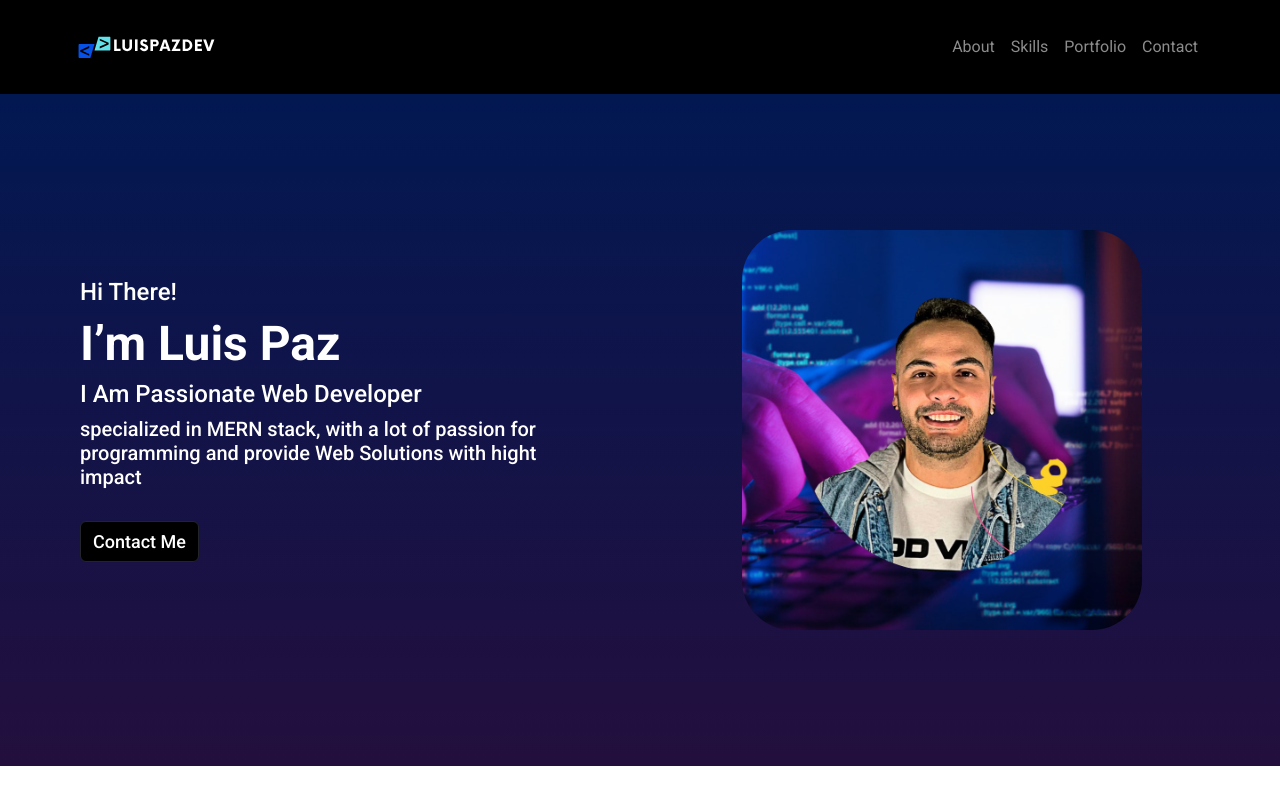
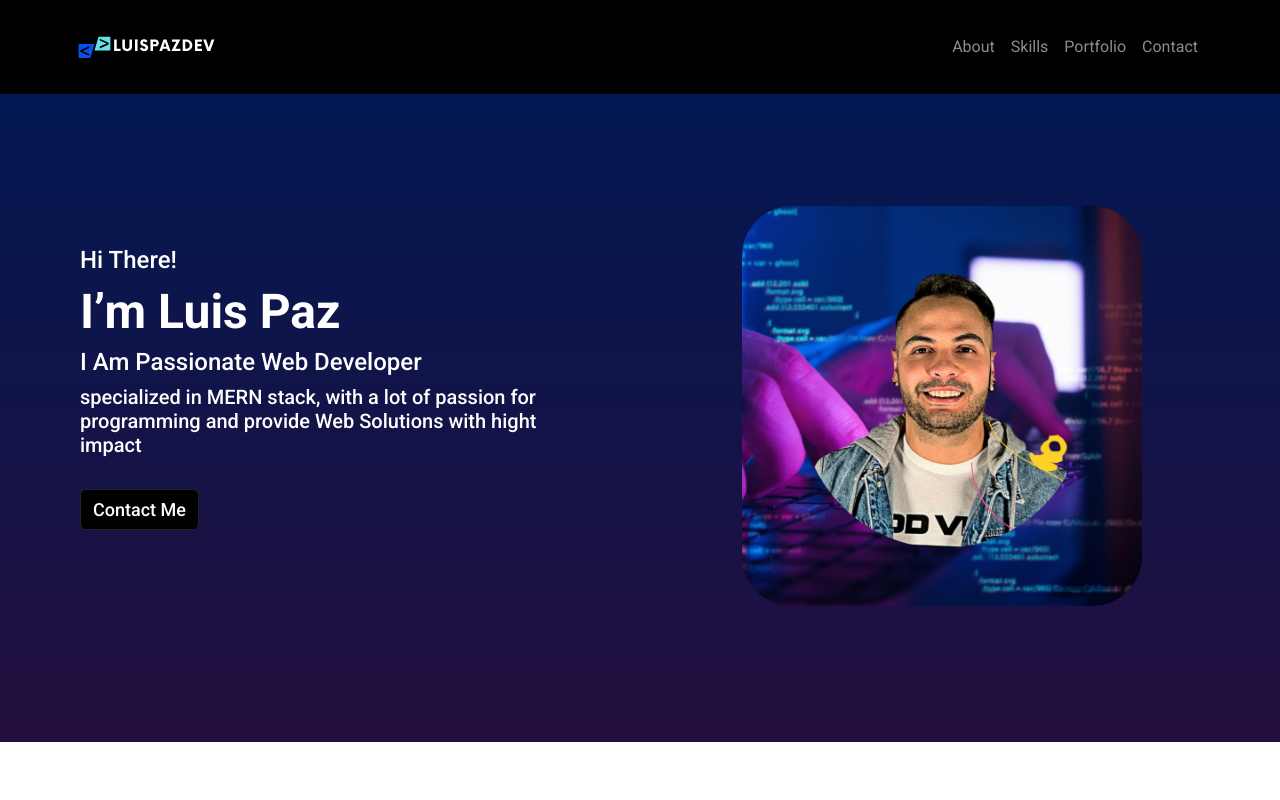
Before and after one commit to LuisPazDev/portfolio, a React (Create React App) app: page / in a window 1280 px wide. Shown: the top 800 px of the page. Built offline with nearby package versions, Linux system fonts and the light colour scheme.

Commit message:
fixing css header page

```diff
--- a/src/components/Header.jsx
+++ b/src/components/Header.jsx
@@ -6,8 +6,8 @@ import "../styles/Header.css"
 export const Header = () => {
     return (
         <Container fluid id='home' className='container-header p-5'>
-            <Row className='mt-5 mb-5' xs={1} md={1} lg={2} xl={2}>
-                <Col className='mt-4'>
+            <Row className='mt-4 mb-5' xs={1} md={1} lg={2} xl={2}>
+                <Col className='mt-3'>
                     <HeaderText />
                 </Col>
                 <Col>
```
